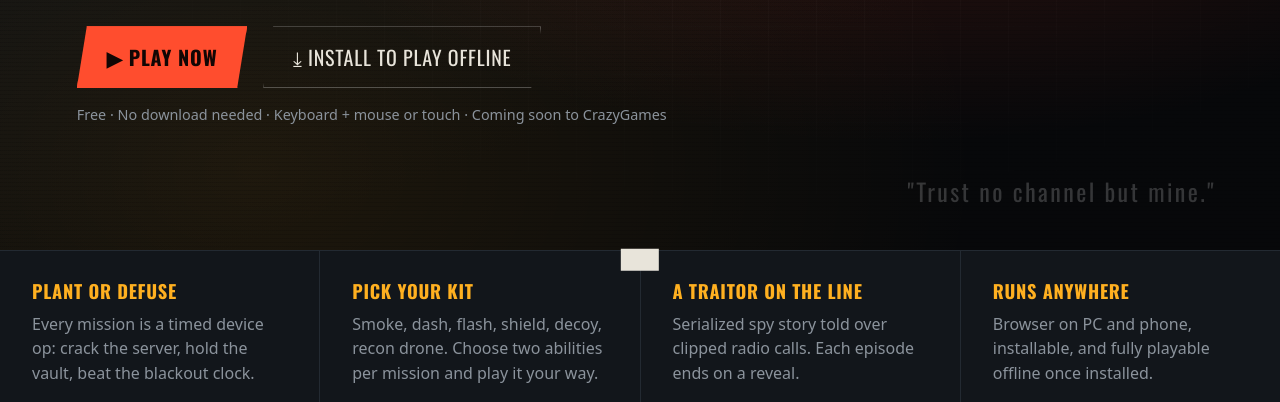
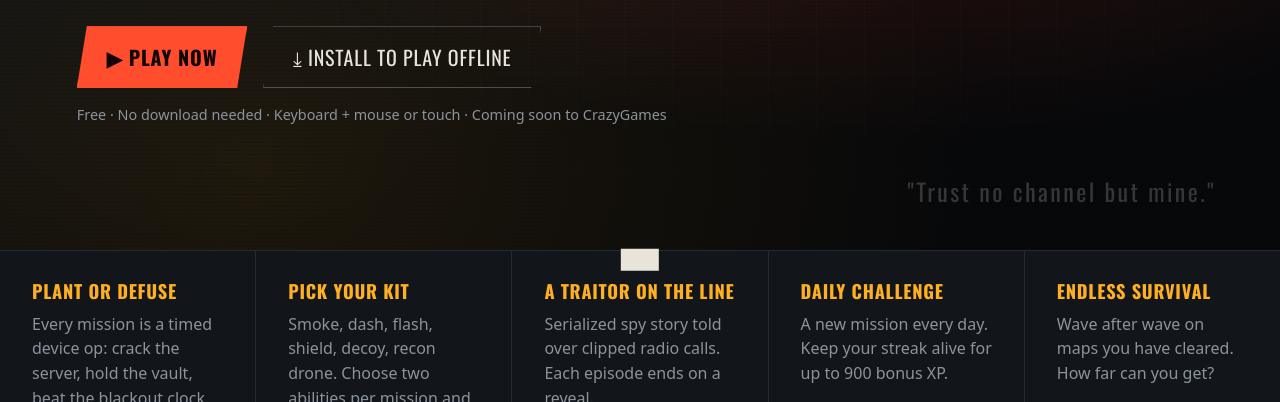
Before and after one commit to Mevin-9710/strike-zone, a plain HTML site: page site/index.html in a window 1280 px wide. Shown: the part 550-952 px from the top of the page. Drawn offline with Linux system fonts and the light colour scheme; no server answers; a script that the page names is missing; files whose address does not match are found by name.

Commit message:
Site: feature Daily challenge and Survival
Co-Authored-By: Claude Opus 5.5 <noreply@anthropic.com>

```diff
--- a/site/index.html
+++ b/site/index.html
@@ -46,6 +46,8 @@
   <article><h3>Plant or defuse</h3><p>Every mission is a timed device op: crack the server, hold the vault, beat the blackout clock.</p></article>
   <article><h3>Pick your kit</h3><p>Smoke, dash, flash, shield, decoy, recon drone. Choose two abilities per mission and play it your way.</p></article>
   <article><h3>A traitor on the line</h3><p>Serialized spy story told over clipped radio calls. Each episode ends on a reveal.</p></article>
+  <article><h3>Daily challenge</h3><p>A new mission every day. Keep your streak alive for up to 900 bonus XP.</p></article>
+  <article><h3>Endless Survival</h3><p>Wave after wave on maps you have cleared. How far can you get?</p></article>
   <article><h3>Runs anywhere</h3><p>Browser on PC and phone, installable, and fully playable offline once installed.</p></article>
 </section>
 
```
